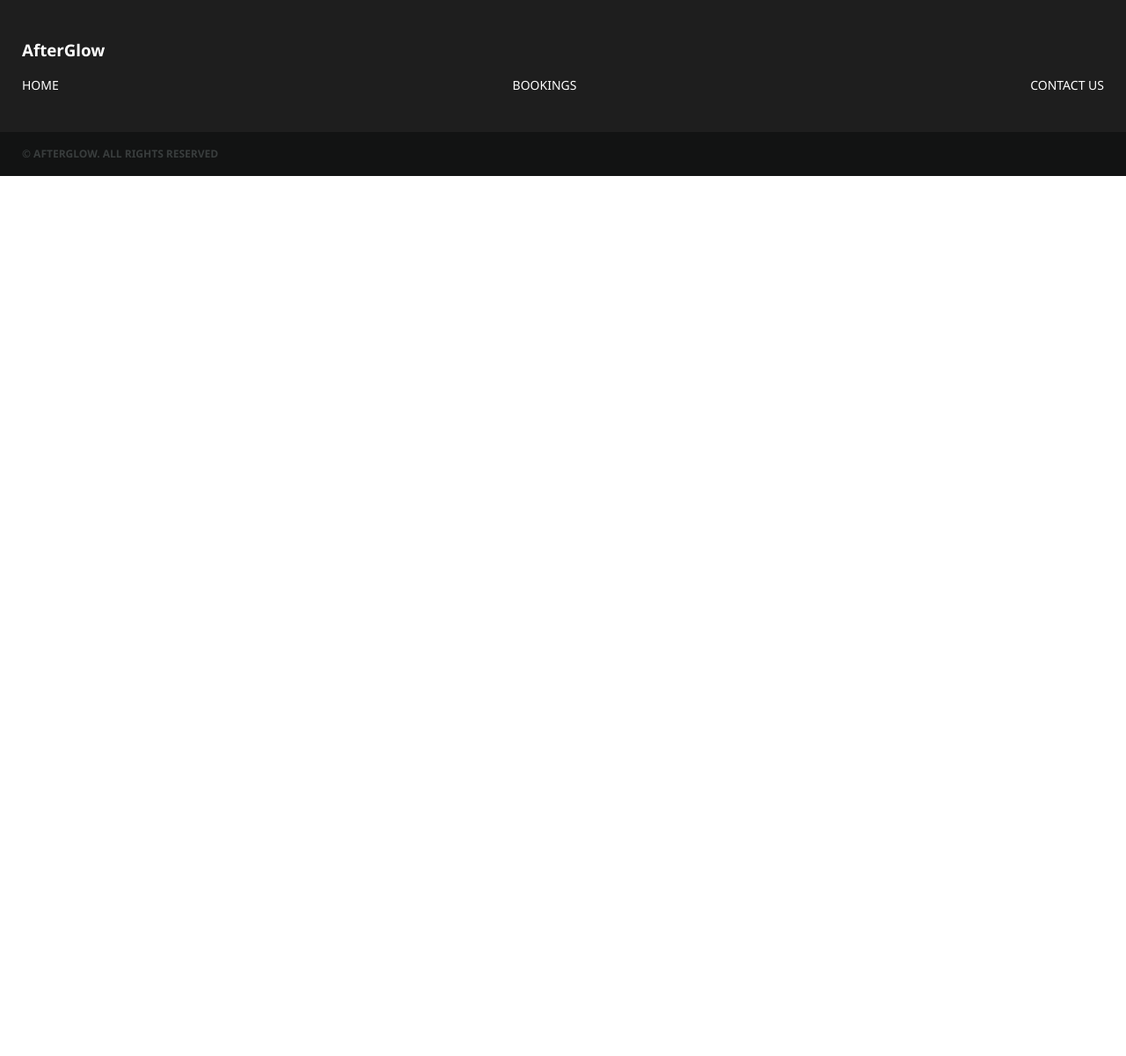
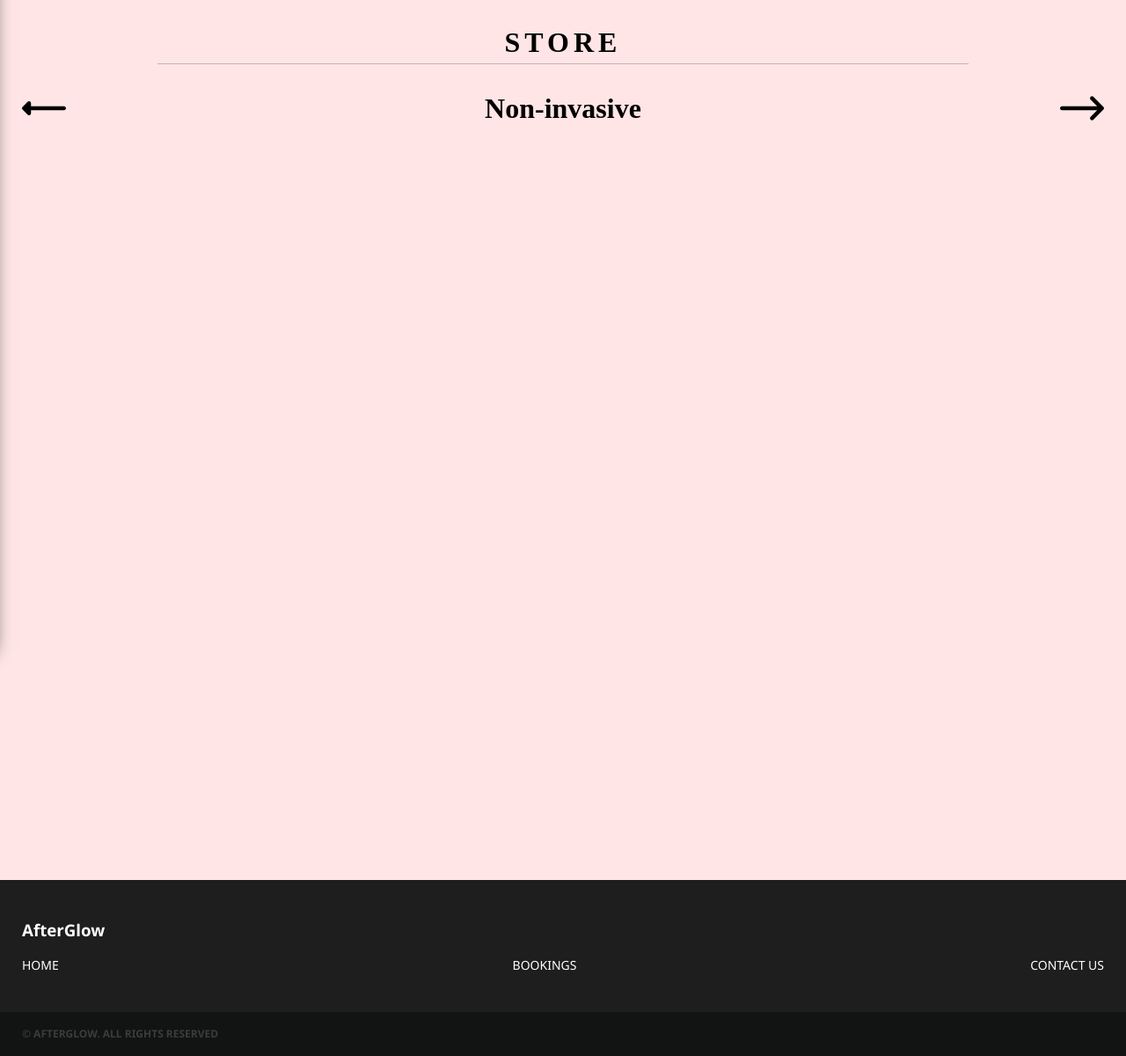
Before and after one commit to ModeraLTD/afterglow_website, a Django app: page /store in a window 1280 px wide. Shown: the part 50-1250 px from the top of the page at 88% size. Before the commit the page ends 250 px from the top, so only its background shows below. Run offline with Django 4.2, Linux system fonts and the light colour scheme.

Commit message:
Create store

```diff
--- a/website/static/css/index.css
+++ b/website/static/css/index.css
@@ -34,7 +34,7 @@
 }
 
 .main .contents .text h1 {
-    font-size: 75px;
+    font-size: 65px;
     letter-spacing: 5px;
     font-family: 'vanilla_whale';
 }
--- /dev/null
+++ b/website/static/css/store.css
@@ -0,0 +1,47 @@
+.category {
+    height: 1000px;
+
+    width: 100%;
+    padding: 25px;
+    box-sizing: border-box;
+    background-color: rgba(255, 0, 0, 0.1);
+}
+
+.category .title {
+    width: 100%;
+}
+
+.category .title h1 {
+    text-transform: uppercase;
+    font-family: "vanilla_whale";
+    text-align: center;
+    letter-spacing: 5px;
+    margin-top: 5px;
+    margin-bottom: 5px;
+}
+
+.category .title .titlesep {
+    width: 75%;
+    height: 1px;
+    background-color: rgba(0, 0, 0, 0.226);
+    margin: 0 auto;
+}
+
+/* SWIPER AND CAT DISPLAY */
+
+.category .catswiper {
+    width: 100%;
+    height: 100px;
+    display: flex;
+    justify-content: space-between;
+    align-items: center
+}
+
+.category .catswiper .arrow {
+    max-width: 50px;
+}
+
+.category .catswiper h2 {
+    margin: 0;
+    font-size: 32px;
+}
--- a/website/templates/index.html
+++ b/website/templates/index.html
@@ -36,7 +36,7 @@
                 <div class="contents">
                     <div class="text">
                         <h1>DISCOVER</h1>
-                        <h2>POPULAR AESTHETICS SERVICED BY THE BEST SPECIALIST</h2>
+                        <h2>POPULAR AESTHETICS</h2>
                     </div>
                     <div class="buttons">
                         <button class="filled">Book now</button>
@@ -92,8 +92,8 @@
             <button onclick="closeMenu();">X</button>
             <div class="items">
                 <a href="/">HOME</a>
-                <a href="/aesthetics">AESTHETICS</a>
-                <a href="/book_now">BOOK NOW</a>
+                <a href="/store">AESTHETICS</a>
+                <a href="/basket">BASKET</a>
             </div>
         </div>
     </body>
--- a/website/templates/store.html
+++ b/website/templates/store.html
@@ -10,9 +10,10 @@
         <meta name="viewport" content="width=device-width, initial-scale=1">
         <link rel="stylesheet" href="{% static 'css/fonts.css' %}?{% now "U" %}">
         <link rel="stylesheet" href="{% static 'css/navbar.css' %}?{% now "U" %}">
-        <link rel="stylesheet" href="{% static 'css/index.css' %}?{% now "U" %}">
+        <link rel="stylesheet" href="{% static 'css/store.css' %}?{% now "U" %}">
         <link rel="stylesheet" href="{% static 'css/footer.css' %}?{% now "U" %}">
         <script src="{% static 'js/navbar.js' %}"></script>
+        <script src="{% static 'js/store.js' %}"></script>
         <script src="" async defer></script>
     </head>
     <body>
@@ -27,7 +28,19 @@
                     <img src="{% static 'css/images/afterglowlogoxd.png' %}" alt="logo">
                 </div>
                 <div class="navitem">
-                    <a href="/store"><img src="https://img.icons8.com/external-kiranshastry-lineal-kiranshastry/64/000000/external-shopping-cart-interface-kiranshastry-lineal-kiranshastry-1.png"/></a>
+                    <a href="/basket"><img src="https://img.icons8.com/external-kiranshastry-lineal-kiranshastry/64/000000/external-shopping-cart-interface-kiranshastry-lineal-kiranshastry-1.png"/></a>
+                </div>
+            </div>
+
+            <div class="category">
+                <div class="title">
+                    <h1>Store</h1>
+                    <div class="titlesep"></div>
+                </div>
+                <div class="catswiper">
+                    <img class="arrow" src="{% static 'css/images/left-arrow.svg' %}" onclick="swipeLeft();">
+                    <h2 id="catname">Non-invasive</h2>
+                    <img class="arrow" src="{% static 'css/images/right-arrow.svg' %}" onclick="swipeRight();">
                 </div>
             </div>
 
@@ -46,5 +59,15 @@
                 </div>
             </div>
         </div>
+
+        <!-- Menu popup -->
+        <div class="menupopup" id="menupopup">
+            <button onclick="closeMenu();">X</button>
+            <div class="items">
+                <a href="/">HOME</a>
+                <a href="/store">AESTHETICS</a>
+                <a href="/basket">BASKET</a>
+            </div>
+        </div>
     </body>
 </html>
```
Also changed, not shown: website/static/css/images/left-arrow.svg (added), website/static/css/images/right-arrow.svg (added), website/static/js/store.js (added), website/templates/booking_list.html (renamed from website/templates/website/booking_list.html), website/templates/service_list.html (renamed from website/templates/website/service_list.html).
